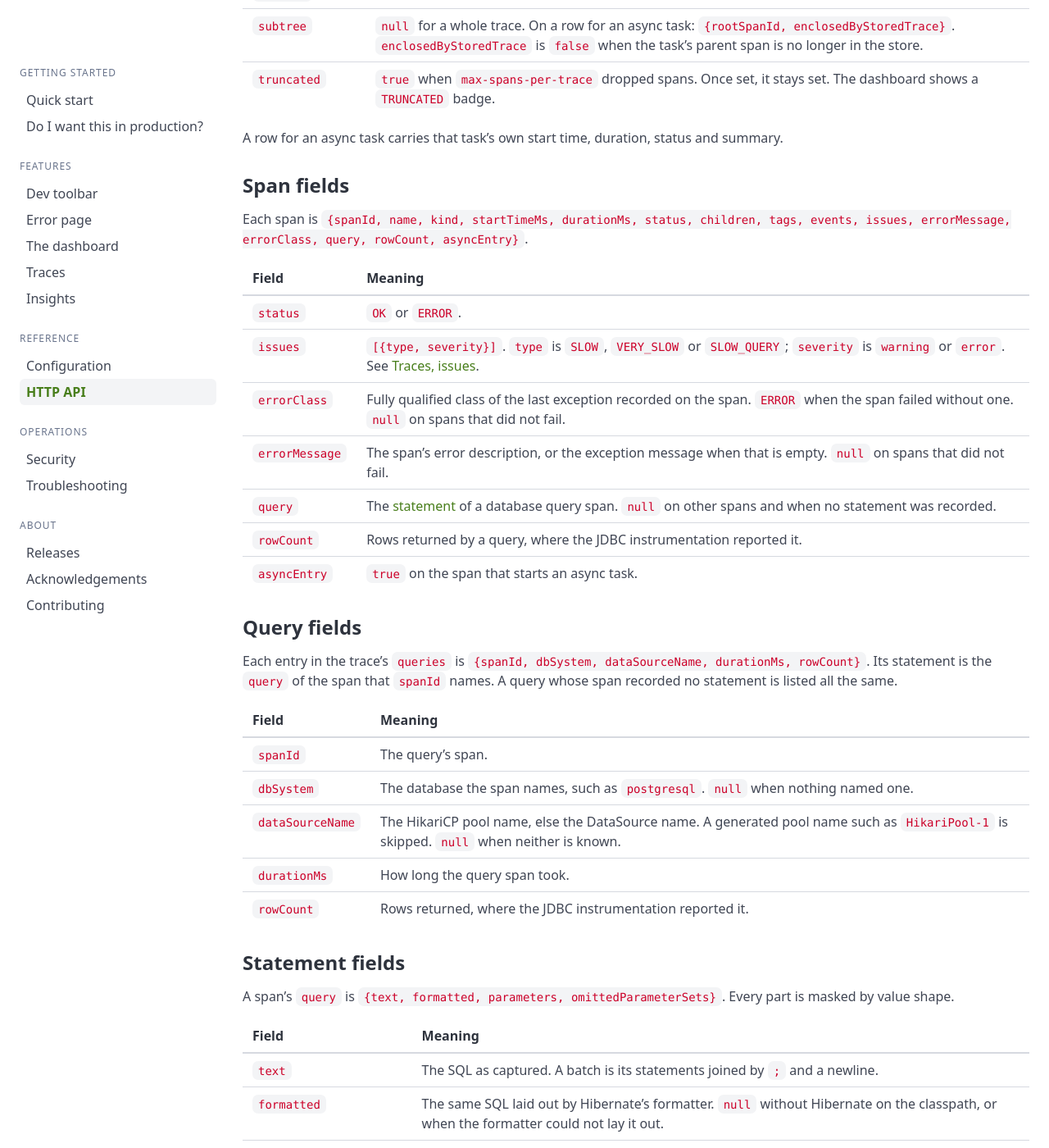
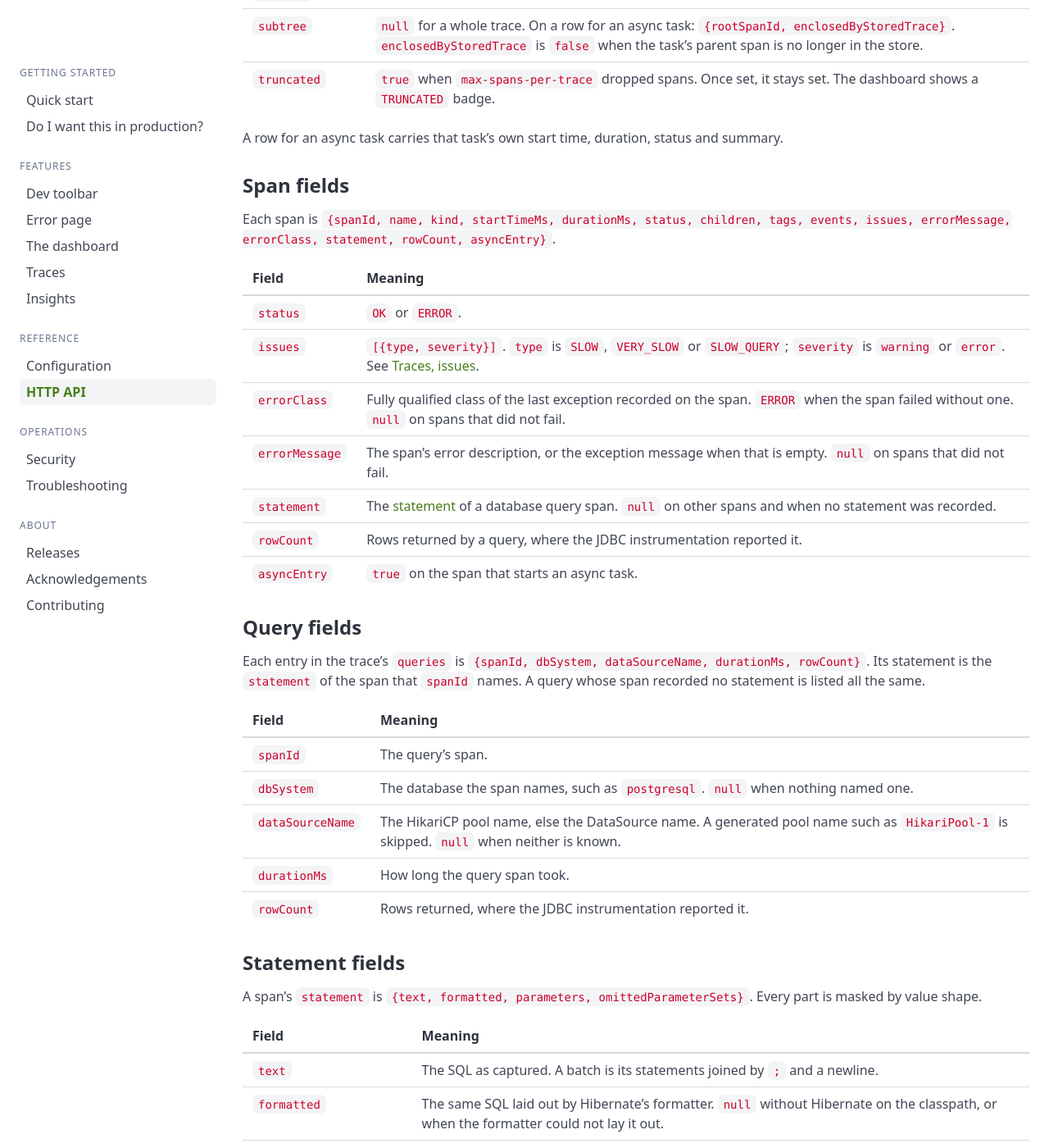
Before and after one commit to peekaboot-org/peekaboot-org.github.io, a Jekyll site: the page built from docs/api.md, in a window 1280 px wide and 1400 px high, scrolled down 4153 px. Shown: the whole window at 82% size. Built offline with Jekyll 4.4.1, drawn with Linux system fonts in a browser that asks for light colours.

Commit message:
docs: rename a span's query field to statement

```diff
--- a/docs/api.md
+++ b/docs/api.md
@@ -165,7 +165,7 @@ A row for an async task carries that task's own start time, duration, status and
 ### Span fields {#span-fields}
 
 Each span is `{spanId, name, kind, startTimeMs, durationMs, status, children, tags, events,
-issues, errorMessage, errorClass, query, rowCount, asyncEntry}`.
+issues, errorMessage, errorClass, statement, rowCount, asyncEntry}`.
 
 | Field | Meaning |
 |---|---|
@@ -173,14 +173,14 @@ issues, errorMessage, errorClass, query, rowCount, asyncEntry}`.
 | `issues` | `[{type, severity}]`. `type` is `SLOW`, `VERY_SLOW` or `SLOW_QUERY`; `severity` is `warning` or `error`. See [Traces, issues]({{ '/docs/traces/' | relative_url }}#issues). |
 | `errorClass` | Fully qualified class of the last exception recorded on the span. `ERROR` when the span failed without one. `null` on spans that did not fail. |
 | `errorMessage` | The span's error description, or the exception message when that is empty. `null` on spans that did not fail. |
-| `query` | The [statement](#statement-fields) of a database query span. `null` on other spans and when no statement was recorded. |
+| `statement` | The [statement](#statement-fields) of a database query span. `null` on other spans and when no statement was recorded. |
 | `rowCount` | Rows returned by a query, where the JDBC instrumentation reported it. |
 | `asyncEntry` | `true` on the span that starts an async task. |
 
 ### Query fields {#query-fields}
 
 Each entry in the trace's `queries` is `{spanId, dbSystem, dataSourceName, durationMs, rowCount}`.
-Its statement is the [`query`](#statement-fields) of the span that `spanId` names. A query whose
+Its statement is the [`statement`](#statement-fields) of the span that `spanId` names. A query whose
 span recorded no statement is listed all the same.
 
 | Field | Meaning |
@@ -193,7 +193,7 @@ span recorded no statement is listed all the same.
 
 ### Statement fields {#statement-fields}
 
-A span's `query` is `{text, formatted, parameters, omittedParameterSets}`. Every part is masked
+A span's `statement` is `{text, formatted, parameters, omittedParameterSets}`. Every part is masked
 by value shape.
 
 | Field | Meaning |
```
